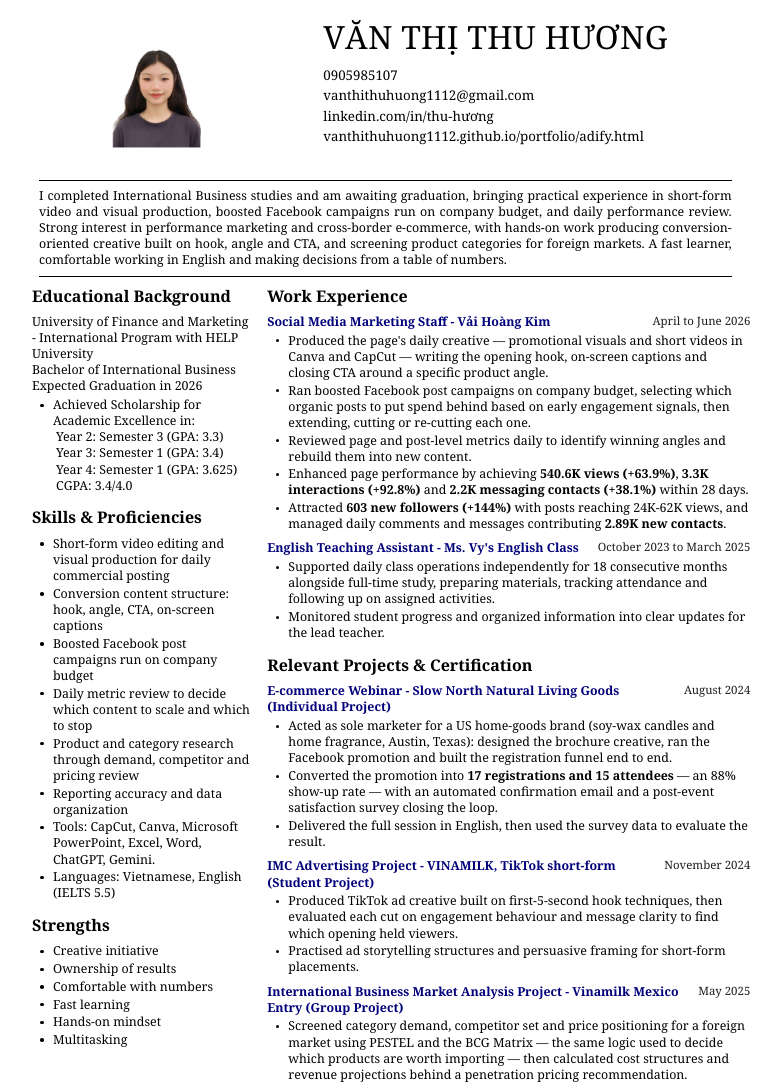
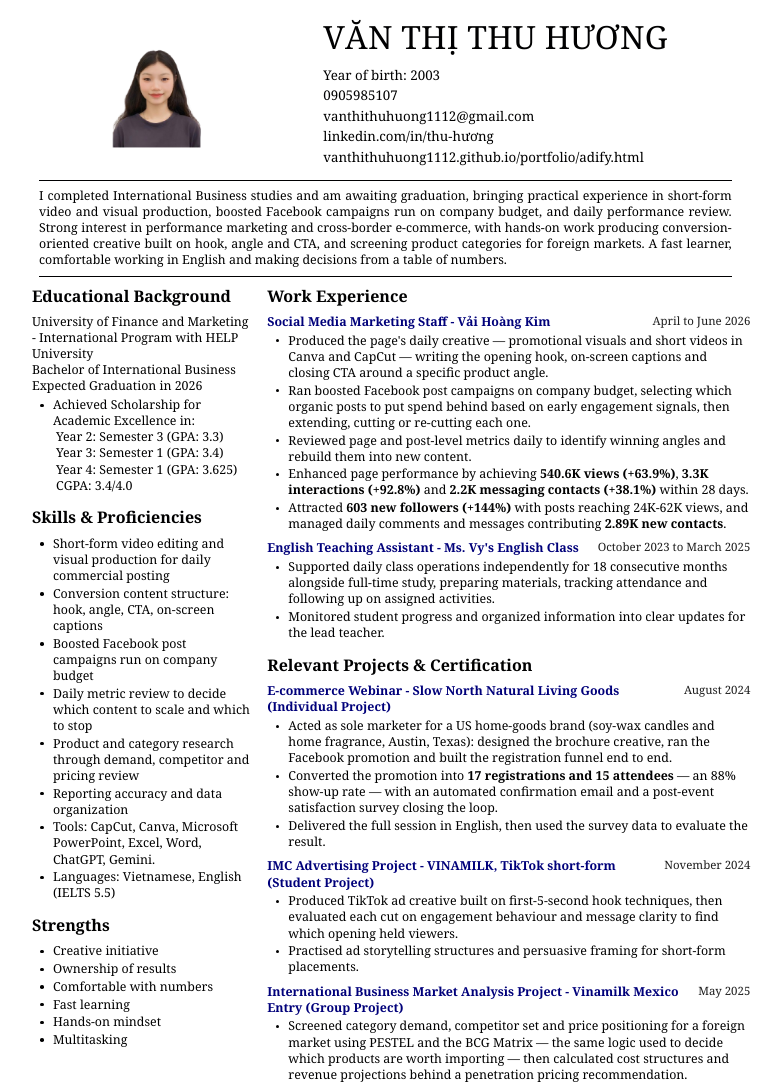
Before and after one commit to vanthithuhuong1112/portfolio, a plain HTML site: page cv/cv-adify.html in a window 1280 px wide. Shown: the whole page, without its empty margins (3-784 px from the left). Drawn offline with Linux system fonts and the light colour scheme.

Commit message:
Add year of birth to the ADIFY CV only
ADIFY's posting screens on birth year before anything else — its first
listed requirement is literally 'Do tuoi: 2003, 2004, 2005...'. Without the
year on the CV that filter has nothing to match, so the line is added to
the contact block on that variant alone; the Highlands and general CVs stay
without it, which is the norm for an English CV.

Header still clears the rule at y=135 and the page still fits on one sheet.

Co-Authored-By: Claude Opus 5 <noreply@anthropic.com>

```diff
--- a/cv/cv-adify.html
+++ b/cv/cv-adify.html
@@ -14,6 +14,7 @@
       <div class="who">
         <h1 class="name">VĂN THỊ THU HƯƠNG</h1>
         <div class="contact">
+          <div>Year of birth: 2003</div>
           <div>0905985107</div>
           <div>vanthithuhuong1112@gmail.com</div>
           <div>linkedin.com/in/thu-hương</div>
```
Also changed, not shown: 3 other files.
